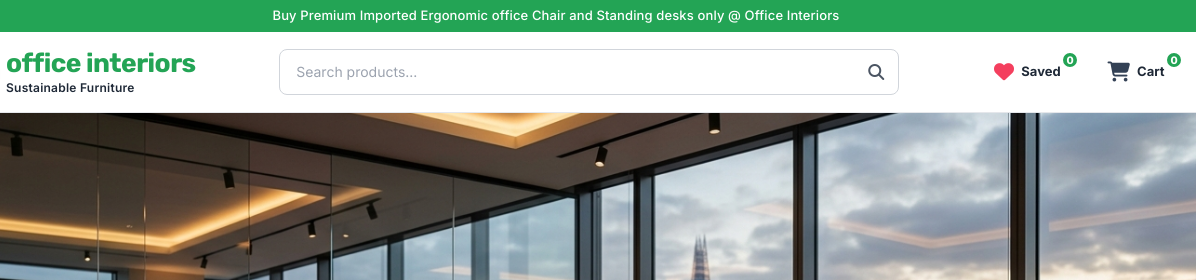
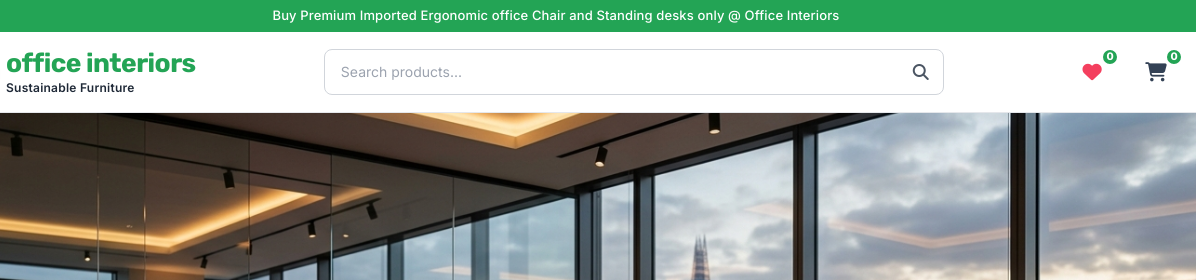
Before and after one commit to 153600000/OFFICE-INTERIORS, a website: page index.html in a window 1280 px wide. Shown: the top 280 px of the page, 84-1280 px from the left. Drawn offline with nearby package versions, Linux system fonts and the light colour scheme.

Commit message:
Remove saved and cart text from navbar keeping only icons, and add sticky top and bottom Back buttons to product modal and cart

```diff
--- a/app.js
+++ b/app.js
@@ -680,8 +680,9 @@ function updateCartUI() {
           </div>
           <p class="font-bold text-slate-700 text-sm">Your cart is currently empty</p>
           <p class="text-xs text-slate-400 mt-1">Discover premium refurbished ergonomic furniture at up to 70% off.</p>
-          <button onclick="toggleCartDrawer(); filterCatalog('all')" class="mt-4 btn-primary text-xs">
-            Start Shopping
+          <button onclick="toggleCartDrawer(); filterCatalog('all')" class="mt-4 btn-primary text-xs inline-flex items-center gap-2">
+            <i class="fas fa-arrow-left text-xs"></i>
+            <span>Back to Store / Start Shopping</span>
           </button>
         </div>
       `;
@@ -1263,6 +1264,14 @@ function openQuickView(productId) {
       </div>
 
       ${specsHtml}
+
+      <!-- Bottom Back Button for Easy Navigation -->
+      <div class="mt-5 pt-3.5 border-t border-slate-200">
+        <button onclick="closeQuickView()" class="w-full text-slate-700 hover:text-slate-900 bg-slate-100 hover:bg-slate-200 font-bold py-2.5 px-4 rounded-xl transition flex items-center justify-center gap-2 text-xs border border-slate-200" aria-label="Back to Products">
+          <i class="fas fa-arrow-left text-xs"></i>
+          <span>Back to Products / Continue Browsing</span>
+        </button>
+      </div>
     </div>
   `;
 
--- a/index.html
+++ b/index.html
@@ -98,17 +98,15 @@
       <!-- Right: Saved for Later, Cart, Mobile Menu -->
       <div class="toqri-actions">
 
-        <!-- Saved / Liked Items -->
-        <button type="button" id="wishlistToggleBtn" onclick="toggleWishlistDrawer()" class="toqri-nav-btn" title="Saved / Likes" aria-label="Saved / Likes">
+        <!-- Saved / Liked Items (Icon only) -->
+        <button type="button" id="wishlistToggleBtn" onclick="toggleWishlistDrawer()" class="toqri-nav-btn" title="Saved items" aria-label="Saved items">
           <i class="fas fa-heart text-rose-500"></i>
-          <span class="toqri-nav-btn-label hidden sm:inline">Saved</span>
           <span id="wishlistCountBadge" class="toqri-badge">0</span>
         </button>
 
-        <!-- Cart -->
+        <!-- Cart (Icon only) -->
         <button type="button" id="cartDrawerBtn" onclick="toggleCartDrawer()" class="toqri-nav-btn" title="Shopping Cart" aria-label="Shopping Cart">
           <i class="fas fa-shopping-cart text-slate-700"></i>
-          <span class="toqri-nav-btn-label hidden sm:inline">Cart</span>
           <span id="cartCountBadge" class="toqri-badge">0</span>
         </button>
 
@@ -958,11 +956,11 @@
     <div class="modal-content-box p-4 sm:p-6 md:p-8" id="quickViewModalBox" onclick="event.stopPropagation()">
       <div class="sheet-drag-handle sm:hidden"></div>
 
-      <!-- Top Navigation Bar with Back button -->
-      <div class="flex items-center justify-between pb-3 mb-3 border-b border-slate-200">
+      <!-- Sticky Top Navigation Bar with Back button -->
+      <div class="sticky top-0 bg-white/95 backdrop-blur-md z-30 flex items-center justify-between pb-3 pt-1 -mt-1 mb-3 border-b border-slate-200">
         <button onclick="closeQuickView()" class="cart-back-btn flex items-center gap-1.5" aria-label="Go Back">
           <i class="fas fa-arrow-left text-xs"></i>
-          <span>Back</span>
+          <span>Back to Products</span>
         </button>
         <span class="text-xs font-bold text-slate-500 uppercase tracking-wider">Product Details</span>
         <button class="p-1.5 text-slate-400 hover:text-slate-700 rounded-full hover:bg-slate-100 transition" onclick="closeQuickView()" aria-label="Close Modal">
--- a/styles.css
+++ b/styles.css
@@ -243,53 +243,53 @@ img { display: block; max-width: 100%; }
   font-weight: 700;
 }
 
-/* Saved & Cart Nav Buttons */
+/* Saved & Cart Nav Buttons (Icon-Only Clean Design) */
 .toqri-nav-btn {
   position: relative;
   background: transparent;
   border: 1px solid transparent;
-  border-radius: 8px;
+  border-radius: 50%;
+  width: 40px;
+  height: 40px;
   cursor: pointer;
   display: inline-flex;
   align-items: center;
-  gap: 0.45rem;
+  justify-content: center;
   color: #374151;
-  font-size: 1.25rem;
-  padding: 0.35rem 0.65rem;
-  transition: all 0.15s ease;
+  font-size: 1.2rem;
+  transition: all 0.2s ease;
 }
 .toqri-nav-btn:hover {
   background: #f1f5f9;
   color: #23a455;
 }
 .toqri-nav-btn:hover .fa-heart {
-  transform: scale(1.2);
+  transform: scale(1.25);
   color: #e11d48;
 }
 .toqri-nav-btn .fa-heart {
   transition: transform 0.2s cubic-bezier(0.175, 0.885, 0.32, 1.275), color 0.15s ease;
 }
-.toqri-nav-btn-label {
-  font-size: 0.8125rem;
-  font-weight: 700;
-  color: #1f2937;
+.toqri-nav-btn:hover .fa-shopping-cart {
+  transform: scale(1.15);
+  color: #0f172a;
 }
-.toqri-nav-btn:hover .toqri-nav-btn-label {
-  color: #23a455;
+.toqri-nav-btn .fa-shopping-cart {
+  transition: transform 0.2s ease;
 }
 
 /* Cart & Modal Back Buttons */
 .cart-back-btn {
   display: inline-flex;
   align-items: center;
-  gap: 0.35rem;
-  font-size: 0.75rem;
+  gap: 0.4rem;
+  font-size: 0.8125rem;
   font-weight: 700;
-  color: #334155;
+  color: #1e293b;
   background: #f1f5f9;
   border: 1px solid #cbd5e1;
-  padding: 0.35rem 0.65rem;
-  border-radius: 6px;
+  padding: 0.4rem 0.75rem;
+  border-radius: 8px;
   cursor: pointer;
   transition: all 0.15s ease;
   user-select: none;
```
